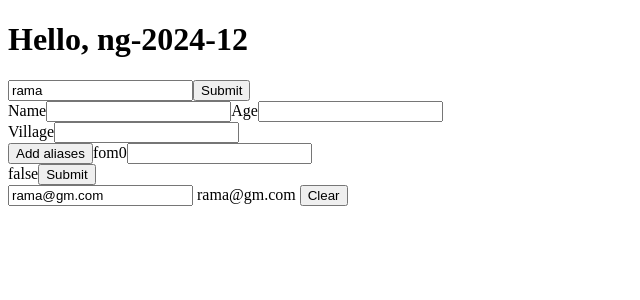
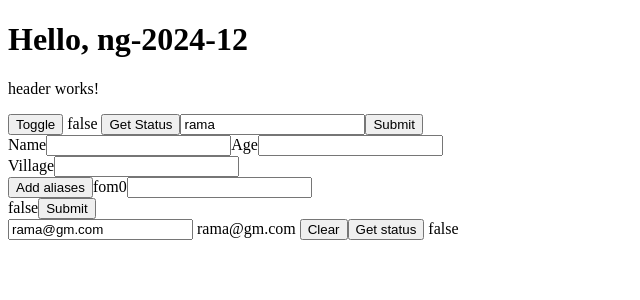
Before and after one commit to Rrrummadi2020/angular-empty, an Angular app: page / in a window 1280 px wide. Shown: the top 300 px of the page, without its empty margins (0-640 px from the left). Built offline with nearby package versions, Linux system fonts and the light colour scheme; no server answers.

Commit message:
use Existing

```diff
--- a/src/app/app.component.html
+++ b/src/app/app.component.html
@@ -1,4 +1,6 @@
+
 <h1>Hello, {{ title }}</h1>
+<app-header></app-header>
 
 @if (user$ | async; as user) {
     <p> {{user.title}}</p>
@@ -10,3 +12,6 @@
 <!-- <app-temp-driven></app-temp-driven> -->
 <app-reactive-form></app-reactive-form>
  <app-type-reactive-form></app-type-reactive-form>
+
+ <button (click)="getAuthStatus()"> Get status</button>
+ {{isLogin}}
--- a/src/app/app.component.ts
+++ b/src/app/app.component.ts
@@ -9,6 +9,7 @@ import { TypeReactiveFormComponent } from './type-reactive-form/type-reactive-fo
 import { TempDrivenComponent } from './temp-driven/temp-driven.component';
 import { AuthService } from './auth.service';
 import { FakeAuthService } from './fake-auth.service';
+import { HeaderComponent } from './header/header.component';
 
 @Component({
     selector: 'app-root',
@@ -19,14 +20,16 @@ import { FakeAuthService } from './fake-auth.service';
         ReactiveFormsModule,
         ReactiveFormComponent,
         TypeReactiveFormComponent,
+        HeaderComponent,
         TempDrivenComponent,
     ],
-    providers: [{ provide: AuthService, useClass: FakeAuthService }],
+    providers: [{ provide: AuthService, useClass: AuthService }],
     templateUrl: './app.component.html',
     styleUrl: './app.component.scss',
 })
 export class AppComponent implements OnInit {
     title = 'ng-2024-12';
+    isLogin: boolean = false;
     user$: Observable<{ title: string }> = new Observable();
 
     userServce: UserService = inject(UserService);
@@ -36,6 +39,10 @@ export class AppComponent implements OnInit {
         this.user$ = this.userServce.getUser();
     }
 
+    getAuthStatus() {
+        this.isLogin = this.authService.isLogin;
+    }
+
     name = new FormControl('rama');
 
     getName() {
--- a/src/app/auth.service.ts
+++ b/src/app/auth.service.ts
@@ -5,4 +5,11 @@ export class AuthService {
     constructor() {
         console.log('Real auth service');
     }
+    _isLogin = false;
+    toggleLogin() {
+        this._isLogin = !this._isLogin;
+    }
+    get isLogin() {
+        return this._isLogin;
+    }
 }
--- /dev/null
+++ b/src/app/header/header.component.html
@@ -0,0 +1,5 @@
+<p>header works!</p>
+<button (click)="onToggle()">Toggle</button>
+{{isLogin}}
+
+<button (click)="getAuthStatus()">Get Status</button>
--- /dev/null
+++ b/src/app/header/header.component.ts
@@ -0,0 +1,23 @@
+import { Component, inject, OnInit } from '@angular/core';
+import { AuthService } from '../auth.service';
+
+@Component({
+    selector: 'app-header',
+    standalone: true,
+    providers: [AuthService],
+    templateUrl: './header.component.html',
+    styleUrl: './header.component.scss',
+})
+export class HeaderComponent implements OnInit {
+    isLogin = false;
+    authService: AuthService = inject(AuthService);
+    ngOnInit() {
+      this.getAuthStatus();
+    }
+    onToggle() {
+        this.authService.toggleLogin();
+  }
+  getAuthStatus() {
+    this.isLogin = this.authService.isLogin;
+  }
+}
```
Also changed, not shown: src/app/header/header.component.scss (added), 1 other file (tests, documents, lock files or other folders).
